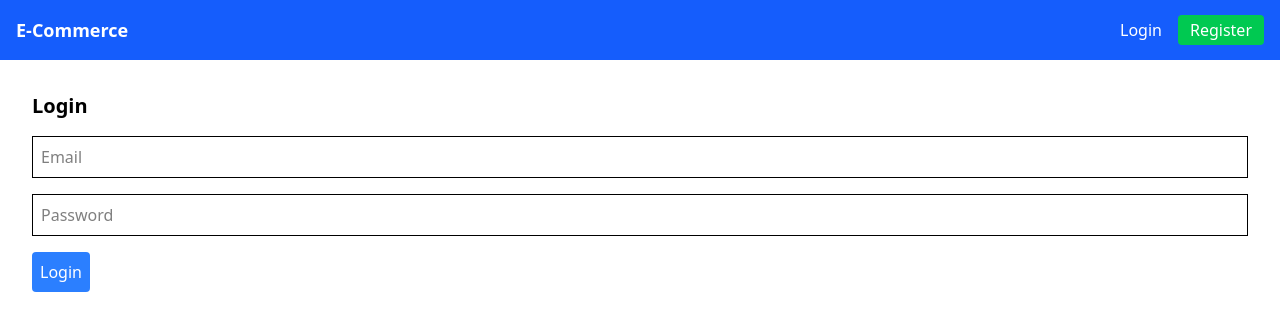
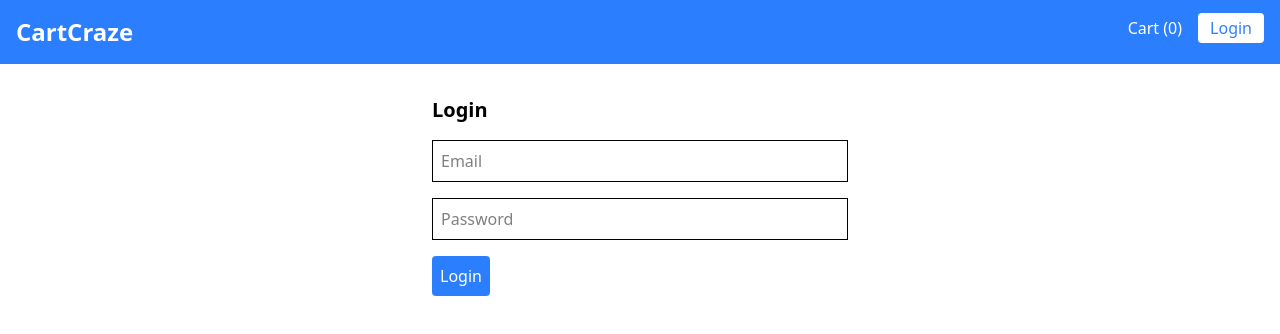
Before and after one commit to Eustusmurea/cartcraze-frontend, a React (Vite) app: page /login in a window 1280 px wide. Shown: the top 334 px of the page. Built offline with nearby package versions, Linux system fonts and the light colour scheme; no server answers.

Commit message:
Refactor Navbar and Cart components to utilize Zustand for state management, streamline authentication handling, and enhance user experience with cart functionality

```diff
--- a/src/components/Navbar.tsx
+++ b/src/components/Navbar.tsx
@@ -1,38 +1,28 @@
-import { Link, useNavigate } from "react-router-dom";
-import { useEffect, useState } from "react";
+import { Link } from 'react-router-dom';
+import { useAuthStore } from '../store/authStore';
+import { useCartStore } from '../store/cartStore';
 
-const Navbar = () => {
-    const navigate = useNavigate();
-    const [isAuthenticated, setIsAuthenticated] = useState<boolean>(false);
+const NavBar = () => {
+    const cart = useCartStore((state) => state.cart);
+    const { user, logout } = useAuthStore();
 
-    useEffect(() => {
-        const token = localStorage.getItem("token");
-        setIsAuthenticated(!!token);
-    }, []);
-
-    const handleLogout = () => {
-        localStorage.removeItem("token");
-        navigate("/login");
-    };
-
-    return (
-        <nav className="bg-blue-600 p-4 text-white flex justify-between items-center">
-            <h1 className="text-lg font-bold">E-Commerce</h1>
-            <div>
-                {isAuthenticated ? (
+return(
+    <nav className='flex justify-between p-4 bg-blue-500 text-white'>
+        <Link to='/' className='text-2xl font-bold'>CartCraze</Link>
+        <div className='space-x-4'>
+            <Link to='/cart' className='mr-4'>Cart ({cart.length})</Link>
+            {user ? (
           <>
-                        <Link to="/profile" className="mr-4">Profile</Link>
-                        <button onClick={handleLogout} className="bg-red-500 px-3 py-1 rounded">Logout</button>
+            <span>{user.email}</span>
+            <button onClick={logout} className="bg-white text-blue-500 px-3 py-1 rounded">Logout</button>
           </>
         ) : (
-                    <>
-                        <Link to="/login" className="mr-4">Login</Link>
-                        <Link to="/register" className="bg-green-500 px-3 py-1 rounded">Register</Link>
-                    </>
+          <Link to="/login" className="bg-white text-blue-500 px-3 py-1 rounded">Login</Link>
         )}
         </div>
+
     </nav>
 );
 };
 
-export default Navbar;
+export default NavBar;
--- a/src/pages/Cart.tsx
+++ b/src/pages/Cart.tsx
@@ -1,52 +1,23 @@
-import { useEffect, useState } from "react";
-
-interface CartItem {
-  id: number;
-  product_name: string;
-  product_price: number;
-  product: {
-    id: number;
-  };
-}
-import { api } from "../api"; // API utility
 import { useCartStore } from "../store/cartStore";
 
 const Cart = () => {
-  const { cart, removeFromCart } = useCartStore();
-  const [cartItems, setCartItems] = useState<CartItem[]>([]);
-
-  useEffect(() => {
-    const fetchCart = async () => {
-      try {
-        const res = await api.get("/cart/");
-        setCartItems(res.data.items); // Use the 'items' field to get cart items with product details
-      } catch (error) {
-        console.error("Error fetching cart", error);
-      }
-    };
-
-    fetchCart();
-  }, []);
+  const { cart, removeFromCart, clearCart } = useCartStore();
 
   return (
     <div className="p-4">
-      <h1 className="text-xl font-bold mb-4">Shopping Cart</h1>
-      {cartItems.length === 0 ? (
+      <h1 className="text-2xl font-bold">Shopping Cart</h1>
+      {cart.length > 0 ? (
+        <>
+          {cart.map((item) => (
+            <div key={item.id} className="border p-2 mt-2 flex justify-between">
+              <p>{item.name} - ${item.price} (x{item.quantity})</p>
+              <button onClick={() => removeFromCart(item.id)} className="text-red-500">Remove</button>
+            </div>
+          ))}
+          <button onClick={clearCart} className="bg-red-500 text-white p-2 mt-4 rounded">Clear Cart</button>
+        </>
+      ) : (
         <p>Your cart is empty.</p>
-      ) : (
-        cartItems.map((item) => (
-          <div key={item.id} className="flex justify-between border-b p-2">
-            <span>
-              {item.product_name} - ${item.product_price}
-            </span>
-            <button
-              className="text-red-500"
-              onClick={() => removeFromCart(item.product.id)}
-            >
-              Remove
-            </button>
-          </div>
-        ))
       )}
     </div>
   );
--- a/src/pages/Login.tsx
+++ b/src/pages/Login.tsx
@@ -1,18 +1,17 @@
 import { useState } from 'react';
 import { api } from '../api';
+import { useAuthStore } from '../store/authStore';
 import { useNavigate } from 'react-router-dom';
 
 const Login = () => {
     const [email, setEmail] = useState("");
     const [password, setPassword] = useState("");
     const [error, setError] = useState("");
-    const [loading, setLoading] = useState(false);
+    const login = useAuthStore((state) => state.login);
     const navigate = useNavigate();
 
     const handleLogin = async (e: React.FormEvent) => {
         e.preventDefault();
-        setLoading(true);
-        setError("");
 
         try {
             const res = await api.post("/account/login/", { email, password });
@@ -20,40 +19,18 @@ const Login = () => {
             navigate("/");
         } catch (err: any) {
             setError("Invalid credentials. Please try again.");
-        } finally {
-            setLoading(false);
         }
     };
 
     return (
-        <form onSubmit={handleLogin} className='p-4'>
-            <h1 className='text-xl font-bold'>Login</h1>
-            {error && <p className='text-red-500 mt-2'>{error}</p>}
-            <input
-                type='email'
-                placeholder='Email'
-                value={email}
-                onChange={(e) => setEmail(e.target.value)}
-                className='w-full p-2 border mt-4'
-                disabled={loading}
-            />
-            <input
-                type='password'
-                placeholder='Password'
-                value={password}
-                onChange={(e) => setPassword(e.target.value)}
-                className='w-full p-2 border mt-4'
-                disabled={loading}
-            />
-            <button
-                type='submit'
-                className='bg-blue-500 text-white p-2 rounded mt-4'
-                disabled={loading}
-            >
-                {loading ? 'Logging in...' : 'Login'}
-            </button>
+        <form onSubmit={handleLogin} className="p-4 max-w-md mx-auto">
+          <h1 className="text-xl font-bold">Login</h1>
+          {error && <p className="text-red-500">{error}</p>}
+          <input type="email" placeholder="Email" value={email} onChange={(e) => setEmail(e.target.value)} className="w-full p-2 border mt-4" />
+          <input type="password" placeholder="Password" value={password} onChange={(e) => setPassword(e.target.value)} className="w-full p-2 border mt-4" />
+          <button type="submit" className="bg-blue-500 text-white p-2 rounded mt-4">Login</button>
         </form>
-    );
-};
+      );
+    };
 
 export default Login;
--- a/src/pages/Product.tsx
+++ b/src/pages/Product.tsx
@@ -1,27 +1,34 @@
-import { useEffect, useState } from 'react';
-import { useParams } from 'react-router-dom';
-import { api } from '../api';
-import { useCartStore } from '../store/cartStore';
+import { useEffect, useState } from "react";
+import { useParams } from "react-router-dom";
+import { api } from "../api";
+import { useCartStore } from "../store/cartStore";
 
 const Product = () => {
   const { id } = useParams();
   const [product, setProduct] = useState<any>(null);
-    const { addToCart } = useCartStore();
+  const addToCart = useCartStore((state) => state.addToCart);
 
   useEffect(() => {
     api.get(`/products/products/${id}`).then((res) => setProduct(res.data));
   }, [id]);
 
-    if (!product)
-        return <div>Loading...</div>;
+  if (!product) return <div>Loading...</div>;
 
   return (
-        <div className='p-4'>
-            <img src={product.image} alt={product.name} className='w-full h-96 object-cover rounded-lg' />
-            <h1 className='text-2xl font-bold mt-4'>{product.name}</h1>
-            <p className='text-lg mt-2'>${product.price}</p>
-            <button onClick={() => addToCart({ ...product, quantity: 1 })} className='bg-blue-500 text-white p-2 rounded mt-4'>Add to Cart</button>
-
+    <div className="p-4">
+      <img
+        src={product.image}
+        alt={product.name}
+        className="w-full h-96 object-cover rounded-lg"
+      />
+      <h1 className="text-2xl font-bold mt-4">{product.name}</h1>
+      <p className="text-lg mt-2">${product.price}</p>
+      <button
+        onClick={() => addToCart({ ...product, quantity: 1 })}
+        className="bg-blue-500 text-white p-2 rounded mt-4"
+      >
+        Add to Cart
+      </button>
     </div>
   );
 };
--- /dev/null
+++ b/src/store/authStore.ts
@@ -0,0 +1,21 @@
+import { create } from 'zustand';
+
+interface AuthState {
+  user: { username: string; email: string } | null;
+  token: string | null;
+  login: (user: { username: string; email: string }, token: string) => void;
+  logout: () => void;
+}
+
+export const useAuthStore = create<AuthState>((set) => ({
+    user: null,
+    token: localStorage.getItem('token') || null,
+    login: (user: { username: string; email: string }, token: string) => {
+        localStorage.setItem('token', token);
+        set({ user, token });
+    },
+    logout: () => {
+        localStorage.removeItem('token');
+        set({ user: null, token: null });
+    }
+}));
```
Lines whose indentation alone changed are shown as unchanged.
